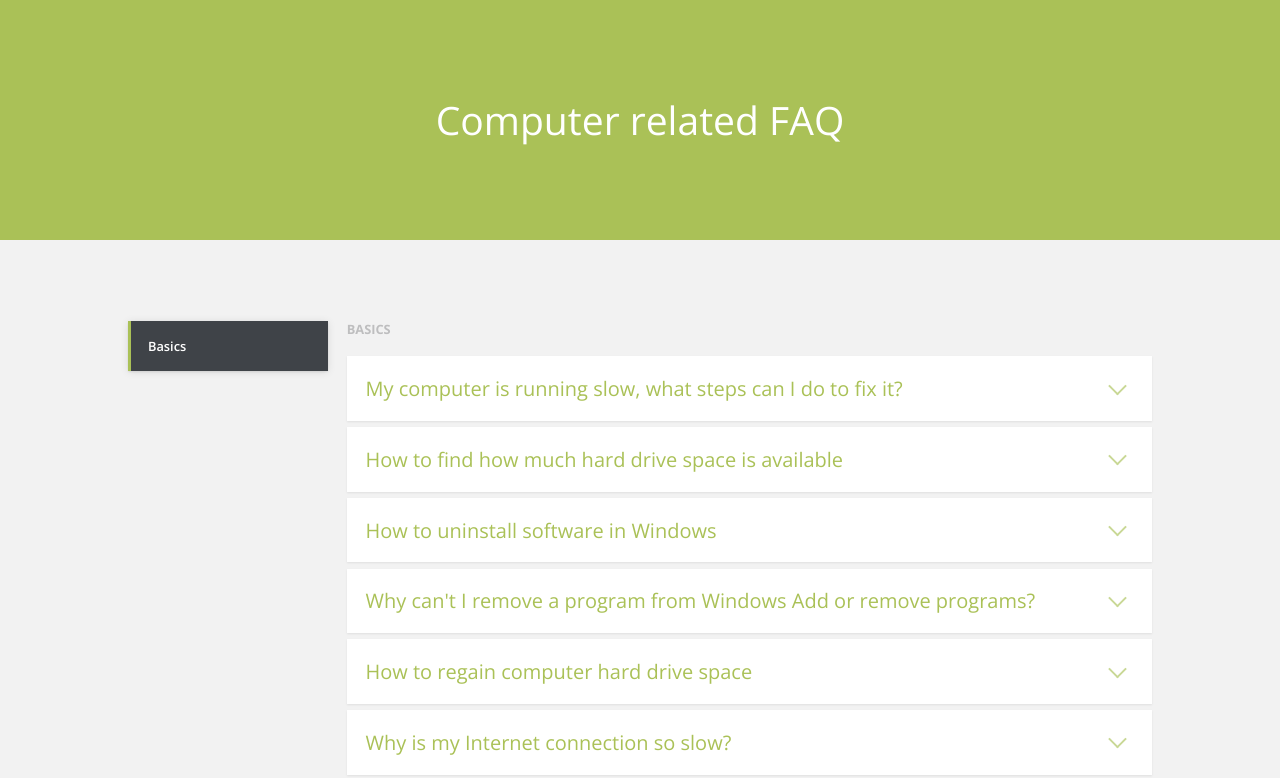
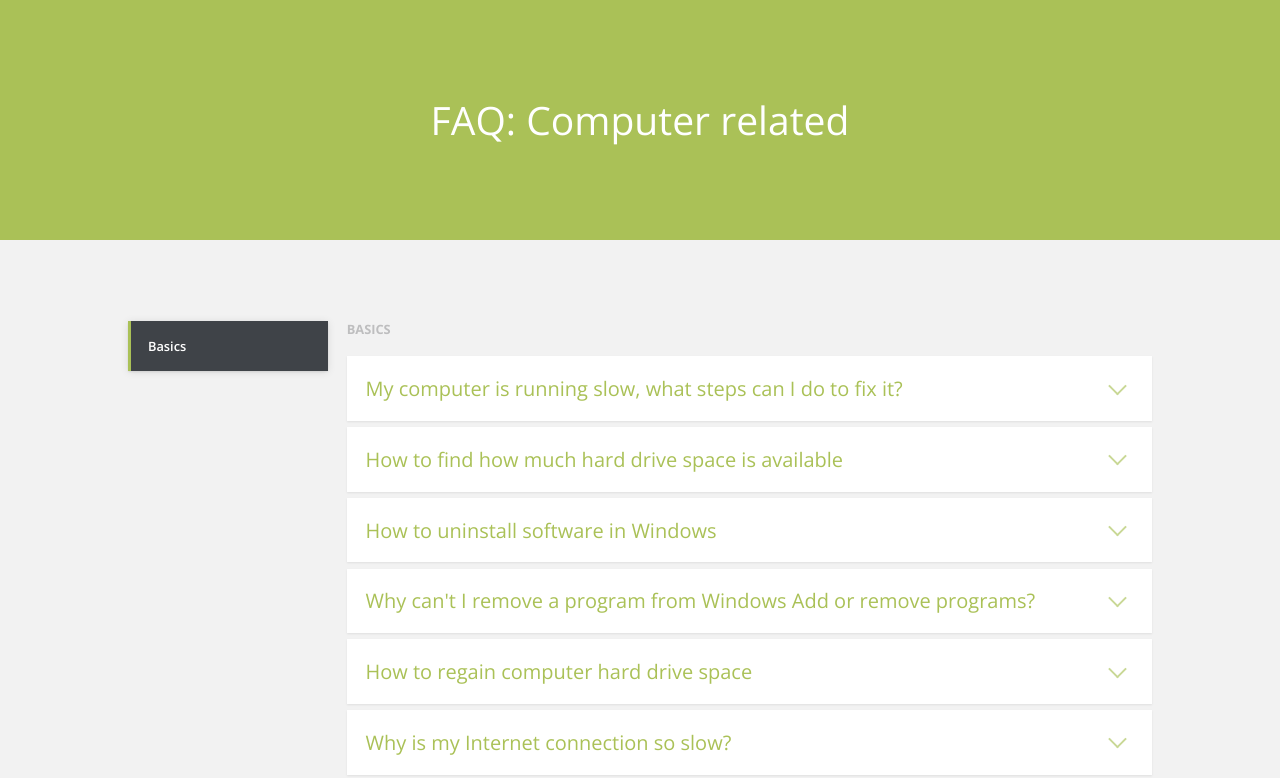
Before and after one commit to sreevani916/infosys-wd, a plain HTML site: page computer.html in a window 1280 px wide. Shown: the top 778 px of the page. Drawn offline with nearby package versions, Linux system fonts and the light colour scheme.

Commit message:
faq added

```diff
--- a/computer.html
+++ b/computer.html
@@ -12,7 +12,7 @@
 <body>
 	<header class="cd-header flex flex-column flex-center">
 		<div class="text-component text-center">
-			<h1>Computer related FAQ</h1>
+			<h1>FAQ: Computer related</h1>
 			<!-- <p>👈 <a class="cd-article-link" href="https://codyhouse.co/gem/css-faq-template">Article &amp; Download</a></p> -->
 		</div>
 	</header>
```
